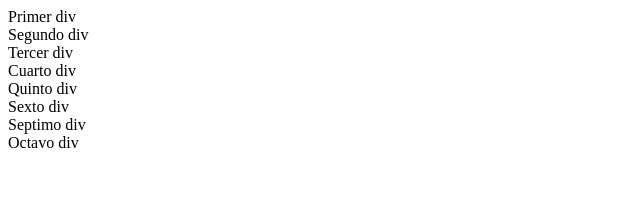
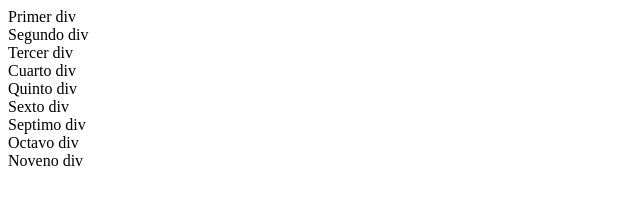
Before and after one commit to 1AnuAr1/Buenas_Practicas_mie_Noche_AnuAr, a plain HTML site: page index.html in a window 1280 px wide. Shown: the full height of the page, 0-640 px from the left. Drawn offline with Linux system fonts and the light colour scheme.

Commit message:
Tenth Commit

```diff
--- a/index.html
+++ b/index.html
@@ -14,5 +14,6 @@
     <div> Sexto div</div></div>
     <div> Septimo div</div></div>
     <div> Octavo div</div></div>
+    <div> Noveno div</div></div>
 </body>
 </html>
```
